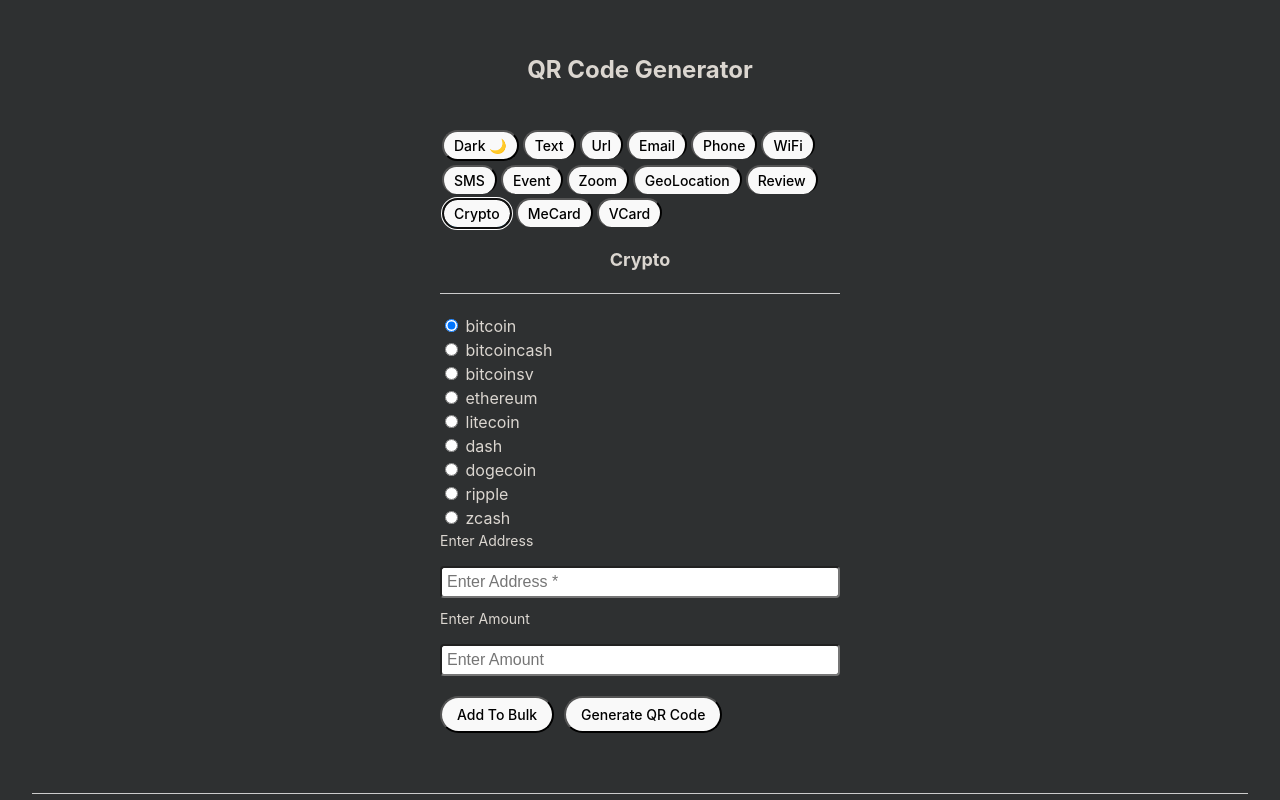
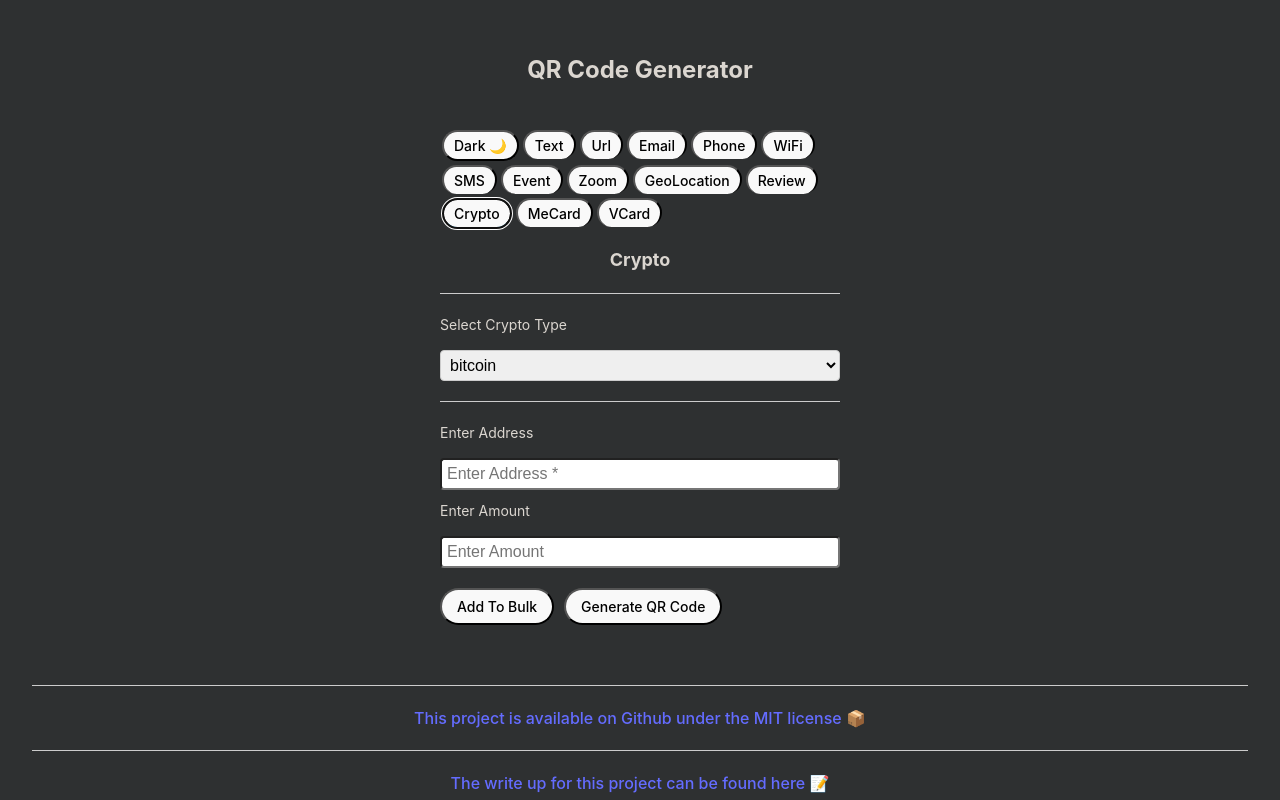
Before and after one commit to error-try-again/QRGen-frontend, a React app: page / in a window 1280 px wide. Both pictures are taken after a click on the button "Crypto". Shown: the top 800 px of the page. Built offline with nearby package versions, Linux system fonts and the light colour scheme; the HTML template or start-up script is replaced by a standard one.

Commit message:
- Moved crypto selection from radio buttons a dropdown which is easier to use. -  Added amount validation

```diff
--- a/src/components/fields/dropdown-field.tsx
+++ b/src/components/fields/dropdown-field.tsx
@@ -16,6 +16,7 @@
   const friendlyKeyName =
     keyName.charAt(0).toUpperCase() +
     keyName.slice(1).replaceAll(/([A-Z])/g, ' $1');
+
   const { label, dropdown, fieldContainer } = styles;
 
   return (
--- a/src/components/tabs/crypto-tab.tsx
+++ b/src/components/tabs/crypto-tab.tsx
@@ -5,41 +5,34 @@
 import { CRYPTO_TYPES } from '../../constants/constants';
 import { InputField } from '../fields/input-field';
 import { isFieldRequired } from '../../helpers/is-field-required';
-import { Tabs } from '../../ts/enums/tabs-enum';
-import { handleCryptoSelect } from '../../helpers/handle-crypto-select';
+import { Tabs } from '../../ts/enums/tabs-enum'; // import { handleCryptoSelect } from '../../helpers/handle-crypto-select';
+import { DropdownField } from '../fields/dropdown-field.tsx';
 
 export const CryptoTab = () => {
   const { sectionTitle, section } = styles;
-  const { dispatch, state, setError, selectedCrypto, setSelectedCrypto } =
-    useCore();
+  const { state, setError, selectedCrypto } = useCore();
 
   const handleInputChange = useHandleInputChange();
 
-  const handleCryptoChange = handleCryptoSelect({
-    setSelectedCrypto,
-    dispatch
-  });
+  // const handleCryptoChange = handleCryptoSelect({
+  //   setSelectedCrypto,
+  //   dispatch
+  // });
 
   return (
     <section style={section}>
       <h2 style={sectionTitle}>Crypto</h2>
       <Divider />
-      {CRYPTO_TYPES.map(cryptoType => (
-        <div key={cryptoType}>
-          <input
-            type="radio"
-            id={cryptoType}
-            name="cryptoType"
-            value={cryptoType}
-            checked={cryptoType === selectedCrypto}
-            onChange={() => {
-              handleCryptoChange({ cryptoType });
-            }}
-          />
-          <label htmlFor={cryptoType}> {cryptoType}</label>
-          <br />
-        </div>
-      ))}
+      <div>
+        <DropdownField
+          keyName="cryptoType"
+          handleChange={handleInputChange}
+          options={CRYPTO_TYPES}
+          value={state.cryptoType || ''}
+          setError={setError}
+        />
+      </div>
+      <Divider />
       {selectedCrypto && (
         <>
           <InputField
--- a/src/utils/are-valid-cc-bcc.tsx
+++ b/src/validators/are-valid-cc-bcc.tsx
@@ -1,4 +1,4 @@
-import { isValidEmail } from './is-email-valid';
+import { isValidEmail } from './is-email-valid.tsx';
 
 export const areValidCcBcc = (emails: { email: string }): boolean =>
   emails.email
--- /dev/null
+++ b/src/validators/is-amount-valid.tsx
@@ -0,0 +1,7 @@
+export const isValidAmount = (amount: string | undefined): boolean => {
+  if (amount === undefined) {
+    return true; // amount is optional
+  }
+  const amountNumber = Number(amount);
+  return amountNumber > 0 && amountNumber <= 1_000_000;
+};
--- a/src/utils/is-invalid-email.tsx
+++ b/src/validators/is-invalid-email.tsx
@@ -1,4 +1,4 @@
-import { areValidCcBcc } from './are-valid-cc-bcc';
+import { areValidCcBcc } from './are-valid-cc-bcc.tsx';
 
 export const isInvalidEmail = (email: string): boolean => {
   return !areValidCcBcc({ email });
--- a/src/validators/validate-input.tsx
+++ b/src/validators/validate-input.tsx
@@ -2,7 +2,7 @@
 import { resetBatchAndLoadingState } from '../helpers/reset-loading-state';
 import { requiredFieldsMapping } from './validation-mapping';
 import { ValidateInputParameters } from '../ts/interfaces/component-interfaces';
-import { isInvalidEmail } from '../utils/is-invalid-email.tsx';
+import { isInvalidEmail } from './is-invalid-email.tsx';
 import { QRCodeGeneratorState } from '../ts/interfaces/qr-code-generator-state.tsx';
 
 export function ValidateInput({
--- a/src/validators/validation-mapping.tsx
+++ b/src/validators/validation-mapping.tsx
@@ -1,8 +1,9 @@
 import { Tabs } from '../ts/enums/tabs-enum';
-import { isValidPhoneNumber } from '../utils/is-valid-phone.tsx';
+import { isValidPhoneNumber } from './is-valid-phone.tsx';
 import { QRCodeGeneratorState } from '../ts/interfaces/qr-code-generator-state.tsx';
-import { isValidUrl } from '../utils/is-valid-url.tsx';
-import { isTextWithinQRSizeLimit } from '../utils/is-within-qr-size-limit.tsx';
+import { isValidUrl } from './is-valid-url.tsx';
+import { isTextWithinQRSizeLimit } from './is-within-qr-size-limit.tsx';
+import { isValidAmount } from './is-amount-valid.tsx';
 
 type TabFieldMapping = {
   errorMessage: string;
@@ -14,7 +15,9 @@
 export const requiredFieldsMapping: Record<Tabs, TabFieldMapping> = {
   [Tabs.Crypto]: {
     errorMessage: 'Address is required',
-    fields: ['address']
+    fields: ['address', 'cryptoType'],
+    validation: (state: QRCodeGeneratorState) => isValidAmount(state.amount),
+    validationError: 'Invalid amount'
   },
   [Tabs.Email]: {
     errorMessage: 'Email is required',
@@ -29,10 +32,6 @@
     fields: ['latitude', 'longitude'],
     validationError: 'Invalid latitude or longitude'
   },
-  [Tabs.Review]: {
-    errorMessage: 'Please select a location from the dropdown',
-    fields: ['placeId', 'description']
-  },
   [Tabs.MeCard]: {
     errorMessage: 'First Name, Last Name and Phone are required',
     fields: ['firstName', 'lastName', 'phone1']
@@ -43,6 +42,10 @@
     validation: (state: QRCodeGeneratorState) =>
       isValidPhoneNumber(state.phone),
     validationError: 'Invalid phone number'
+  },
+  [Tabs.Review]: {
+    errorMessage: 'Please select a location from the dropdown',
+    fields: ['placeId', 'description']
   },
   [Tabs.SMS]: {
     errorMessage: 'Phone number and SMS message are required',
```
Also changed, not shown: src/validators/is-email-valid.tsx (renamed from src/utils/is-email-valid.tsx), src/validators/is-valid-lat-lng.tsx (renamed from src/utils/is-valid-lat-lng.tsx), src/validators/is-valid-phone.tsx (renamed from src/utils/is-valid-phone.tsx), src/validators/is-valid-url.tsx (renamed from src/utils/is-valid-url.tsx), src/validators/is-within-qr-size-limit.tsx (renamed from src/utils/is-within-qr-size-limit.tsx).
